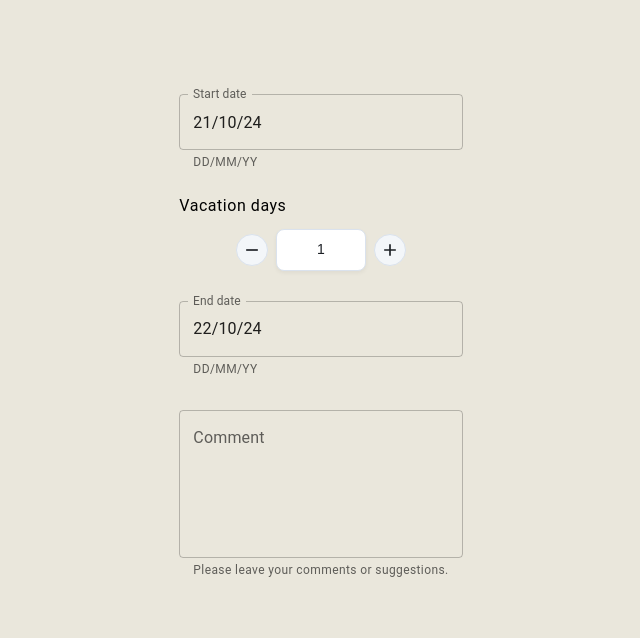
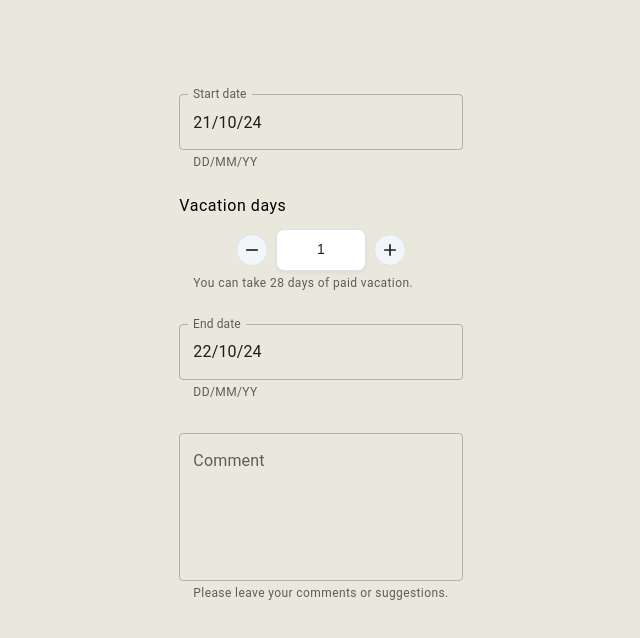
Before and after one commit to Mcclares/Vacation-Request, a React (Create React App) app: page /requestForm in a window 1280 px wide. Shown: the top 638 px of the page, without its empty margins (319-959 px from the left). Built offline with nearby package versions, Linux system fonts and the light colour scheme.

Commit message:
feat(components): add helper text for better clarity

```diff
--- a/src/components/CustomNumberInput/CustomNumberInput.js
+++ b/src/components/CustomNumberInput/CustomNumberInput.js
@@ -5,6 +5,7 @@ import RemoveIcon from '@mui/icons-material/Remove';
 import AddIcon from '@mui/icons-material/Add';
 import {StyledButton,StyledInput,StyledInputRoot, LabelStyle} from "./CustomNumberInputStyle";
 import {Typography} from "@mui/material";
+import {FormHelperText} from "@mui/material";
 
 const NumberInput = React.forwardRef(function CustomNumberInput(props, ref) {
     return (
@@ -60,7 +61,11 @@ export default function CustomNumberInput( { label, newValue= null, onChange, ma
                 max={maxValue}
                 onChange={handleChange}
                 value={value || 1}
+
             />
+            <FormHelperText>
+                You can take 28 days of paid vacation.
+            </FormHelperText>
         </>
     )
 }
```
